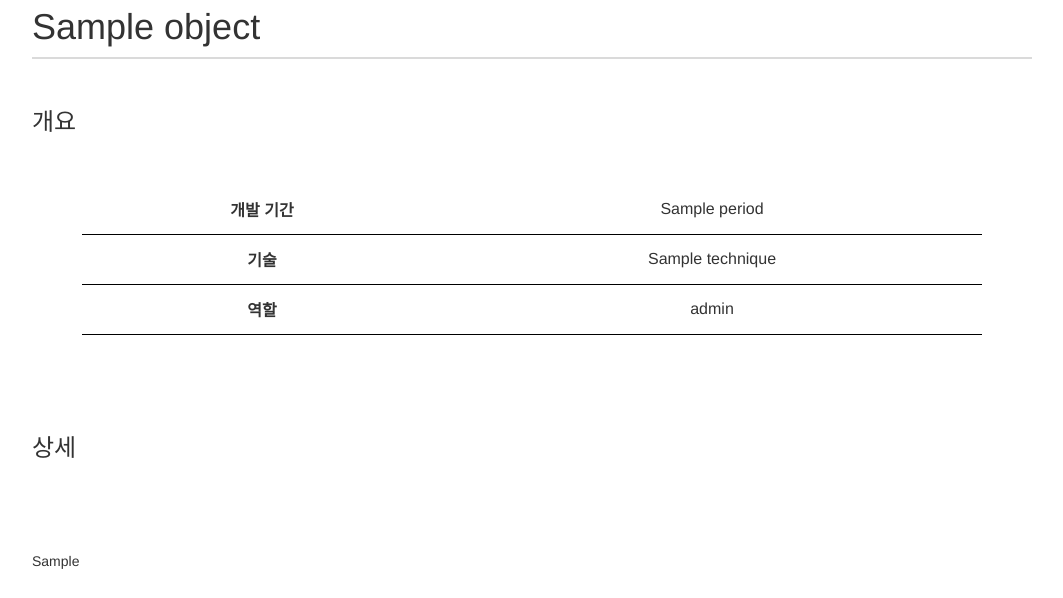
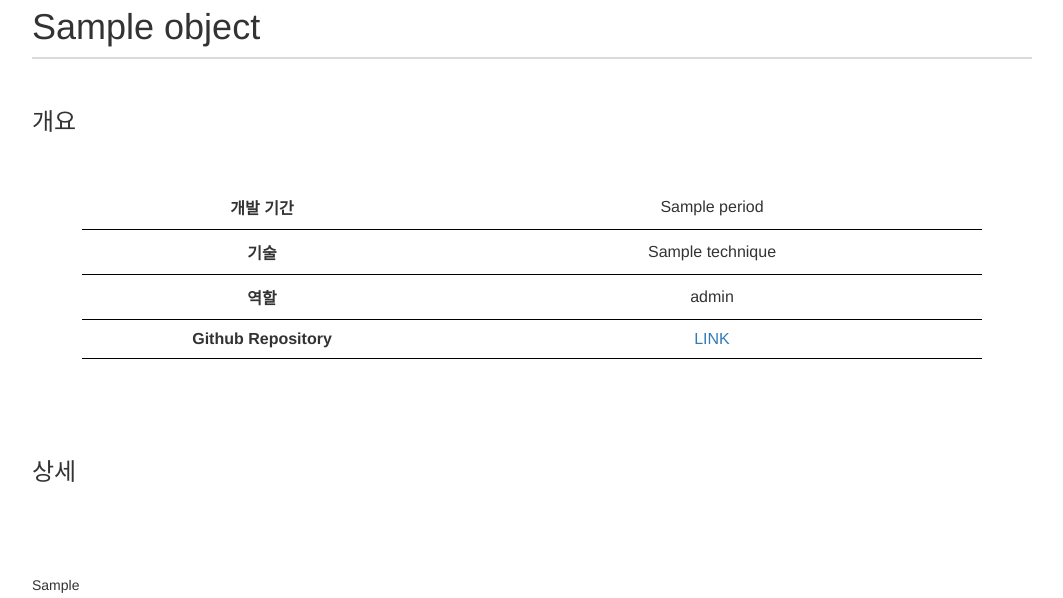
Before and after one commit to smirkkk/portfolio, a Django app: template portfolio_app/templates/main/repository.html in a window 1280 px wide. Shown: the part 393-991 px from the top of the page, without its empty margins (108-1171 px from the left). Run offline with Django 3.2, Linux system fonts and the light colour scheme; the template is opened without the code that fills it: most values are stand-ins (such as "Sample title", 1, 10 or a date in 2020); some libraries are stand-ins or nearby versions.

Commit message:
no message

```diff
--- a/portfolio_app/templates/main/repository.html
+++ b/portfolio_app/templates/main/repository.html
@@ -28,7 +28,7 @@
                         <th>역할</th>
                         <td><span style="white-space: pre-line">{{object.role}}</span></td>
                     </tr>
-                    {% if not object.repository_link %}
+                    {% if object.repository_link %}
                     <tr>
                         <th>Github Repository</th>
                         <td><a href="{{object.repository_link}}">LINK</a></td>
```
